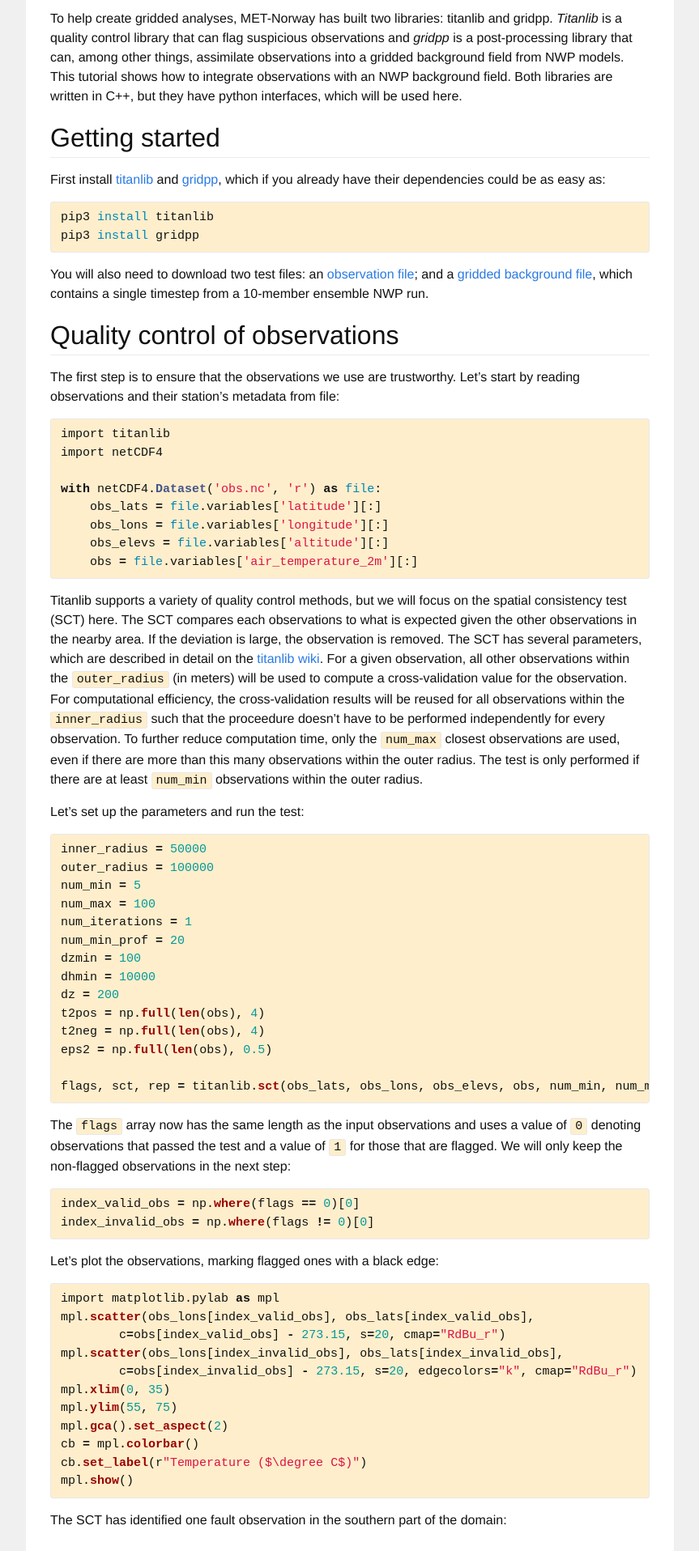
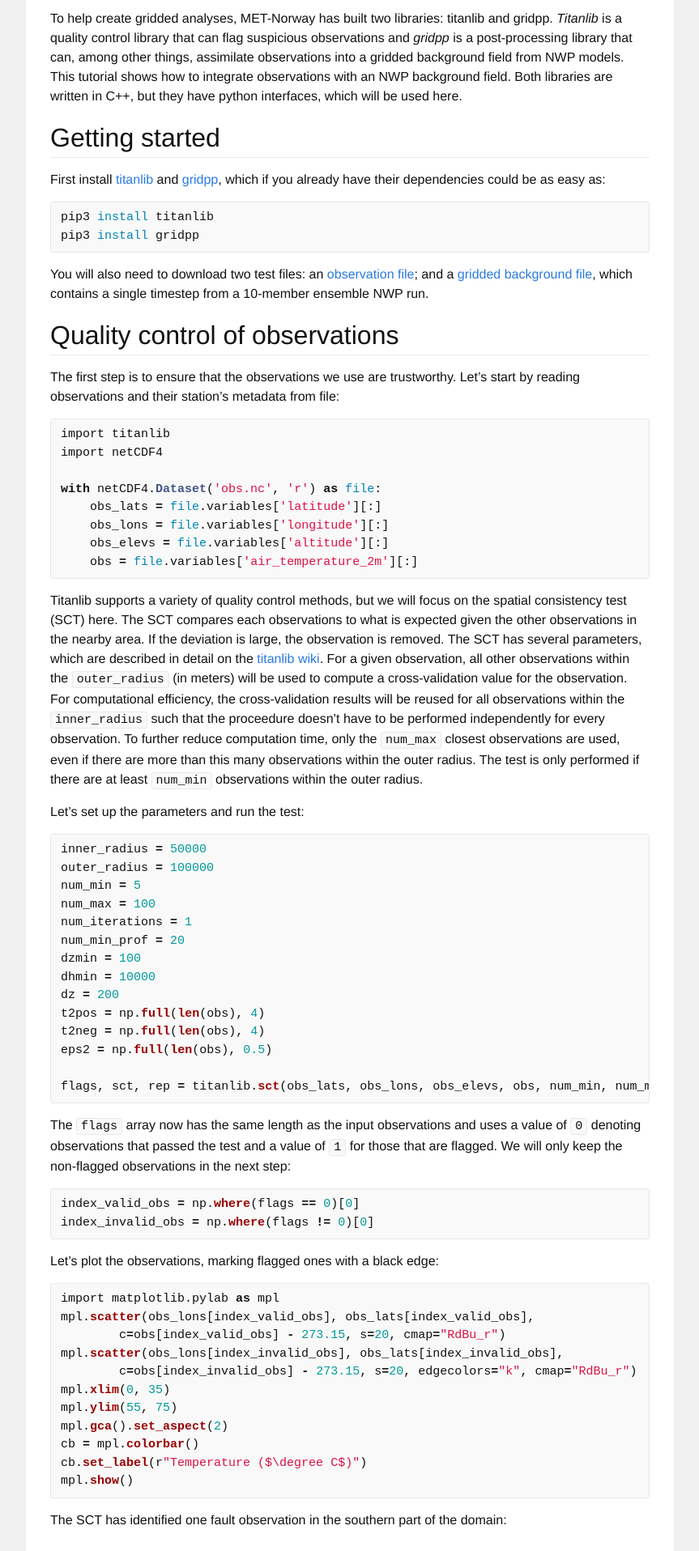
Before and after one commit to tnipen/tnipen.github.io, a Jekyll site: the page built from _posts/2020-05-22-titanlib-gridpp.markdown, in a window 1280 px wide. Shown: the part 324-2240 px from the top of the page at 81% size, without its empty margins (208-1071 px from the left). Built offline with Jekyll 4.4.1, drawn with Linux system fonts in a browser that asks for light colours.

Commit message:
Gray background colour for code

```diff
--- a/_sass/_base.scss
+++ b/_sass/_base.scss
@@ -135,7 +135,7 @@
     font-size: 15px;
     border: 1px solid $grey-color-light;
     border-radius: 3px;
-    background-color: #fec;
+    background-color: #f9f9f9;
 }
 
 code {
```
